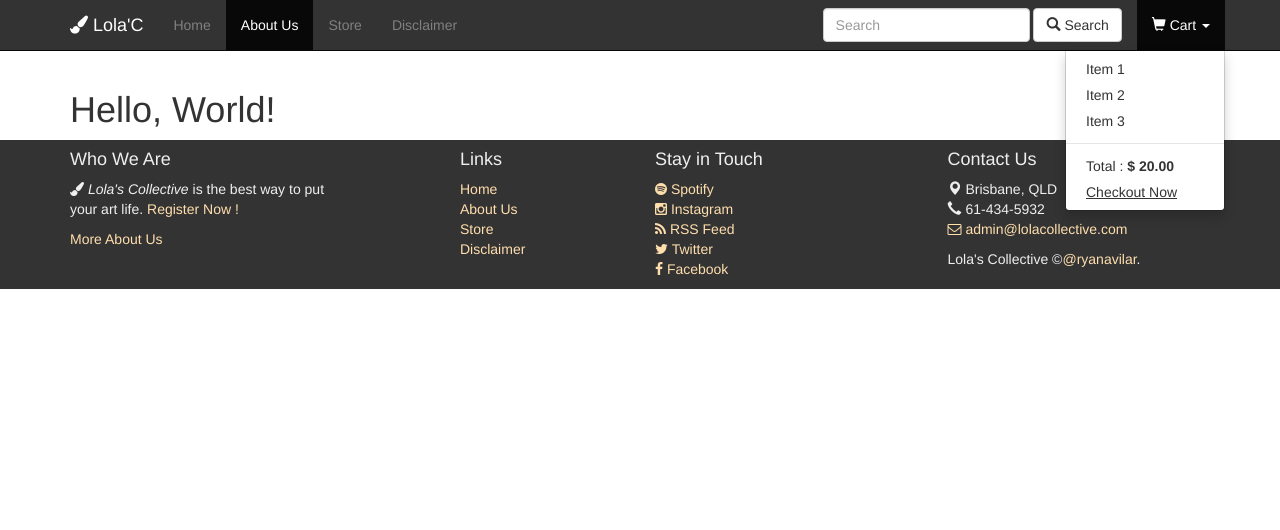
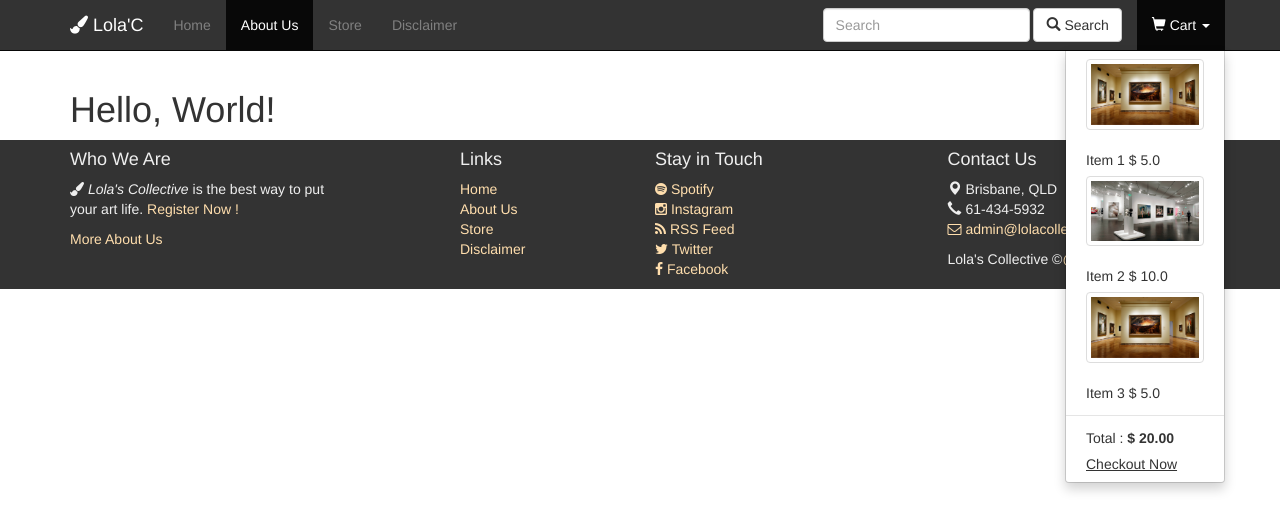
Before and after one commit to ryanavilar/INFS2233-LolaC, a plain HTML site: page about.html in a window 1280 px wide. Both pictures are taken after a click on the button "Cart". Drawn offline with Linux system fonts and the light colour scheme.

Commit message:
omg in cart

```diff
--- a/about.html
+++ b/about.html
@@ -41,9 +41,12 @@
 		        <li class="dropdown">
 		          <a href="#" class="dropdown-toggle" data-toggle="dropdown" role="button" aria-expanded="false"><i class="glyphicon glyphicon-shopping-cart"></i> Cart <span class="caret"></span></a>
 		          <ul class="dropdown-menu" role="menu">
-		            <li><a href="#">Item 1</a></li>
-		            <li><a href="#">Item 2</a></li>
-		            <li><a href="#">Item 3</a></li>
+		            <li><a href="#"> <div class="thumbnail">
+		      			<img src="images/gallery01.jpg" alt="..."> </div> Item 1 $ 5.0</a> </li>
+		            <li><a href="#"><div class="thumbnail">
+		      			<img src="images/gallery02.jpg" alt="..."> </div> Item 2 $ 10.0</a></li>
+		            <li><a href="#"><div class="thumbnail">
+		      			<img src="images/gallery01.jpg" alt="..."> </div> Item 3 $ 5.0</a></li>
 		            <li class="divider"></li>
 		            <li><a href="#">Total : <strong>$ 20.00</strong></a></li>
                     <li><a href="order.html"> <u>Checkout Now</u></a></li>
```
Also changed, not shown: disclaimer.html (+6 -3 lines), index.html (+6 -3 lines), order.html (+6 -3 lines), products.html (+6 -3 lines).
